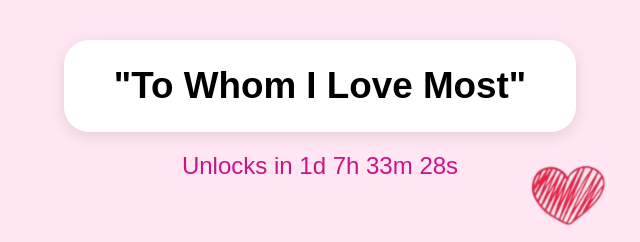
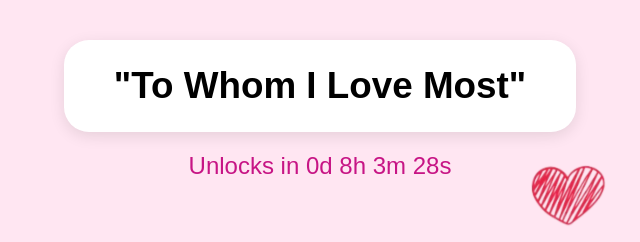
Before and after one commit to IversonMalit/To-Whom-I-Love-Most, a plain HTML site: page index.html in a window 1280 px wide. Shown: the top 242 px of the page, 320-960 px from the left. Drawn offline with Linux system fonts and the light colour scheme; a web font is replaced by a local one.

Commit message:
Update index.html

```diff
--- a/index.html
+++ b/index.html
@@ -218,7 +218,7 @@ function goToPage(url) {
 const countdownEl = document.getElementById("countdown");
 const buttonsDiv = document.getElementById("buttons");
 
-const targetDate = new Date("November 18, 2025 00:00:00").getTime();
+const targetDate = new Date("November 17, 2025 00:30:00").getTime();
 
 function updateCountdown() {
     const now = Date.now();
```
